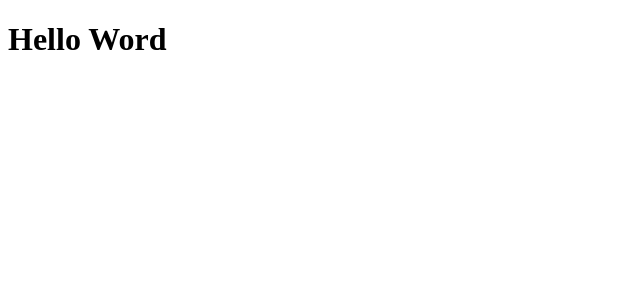
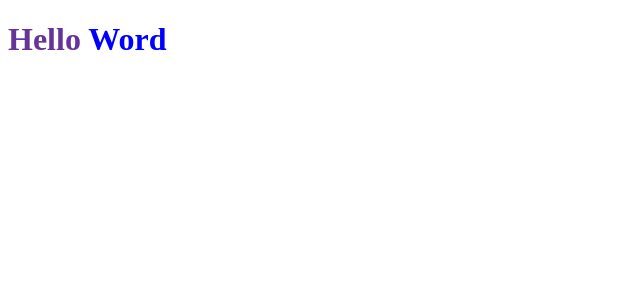
Before and after one commit to nicolaskruger/ignews, a Next.js app: page / in a window 1280 px wide. Shown: the top 300 px of the page, without its empty margins (0-640 px from the left). Built offline with nearby package versions, Linux system fonts and the light colour scheme.

Commit message:
feat: estilizacao com sass

```diff
--- a/package.json
+++ b/package.json
@@ -11,6 +11,7 @@
     "next": "12.0.7",
     "react": "17.0.2",
     "react-dom": "17.0.2",
+    "sass": "^1.45.0",
     "typescript": "^4.5.4"
   },
   "devDependencies": {
--- a/src/pages/index.tsx
+++ b/src/pages/index.tsx
@@ -1,8 +1,11 @@
 import { NextPage } from "next";
+import style from "../styles/home.module.scss";
 
 const Home: NextPage = () => {
   return (
-    <h1>Hello Word</h1>
+    <h1 className={style.title}>
+      Hello <span>Word</span>
+    </h1>
   )
 }
 
--- /dev/null
+++ b/src/styles/home.module.scss
@@ -0,0 +1,6 @@
+.title {
+  color: rebeccapurple;
+  span {
+    color: blue;
+  }
+}
```
Also changed, not shown: 1 other file (tests, documents, lock files or other folders).
